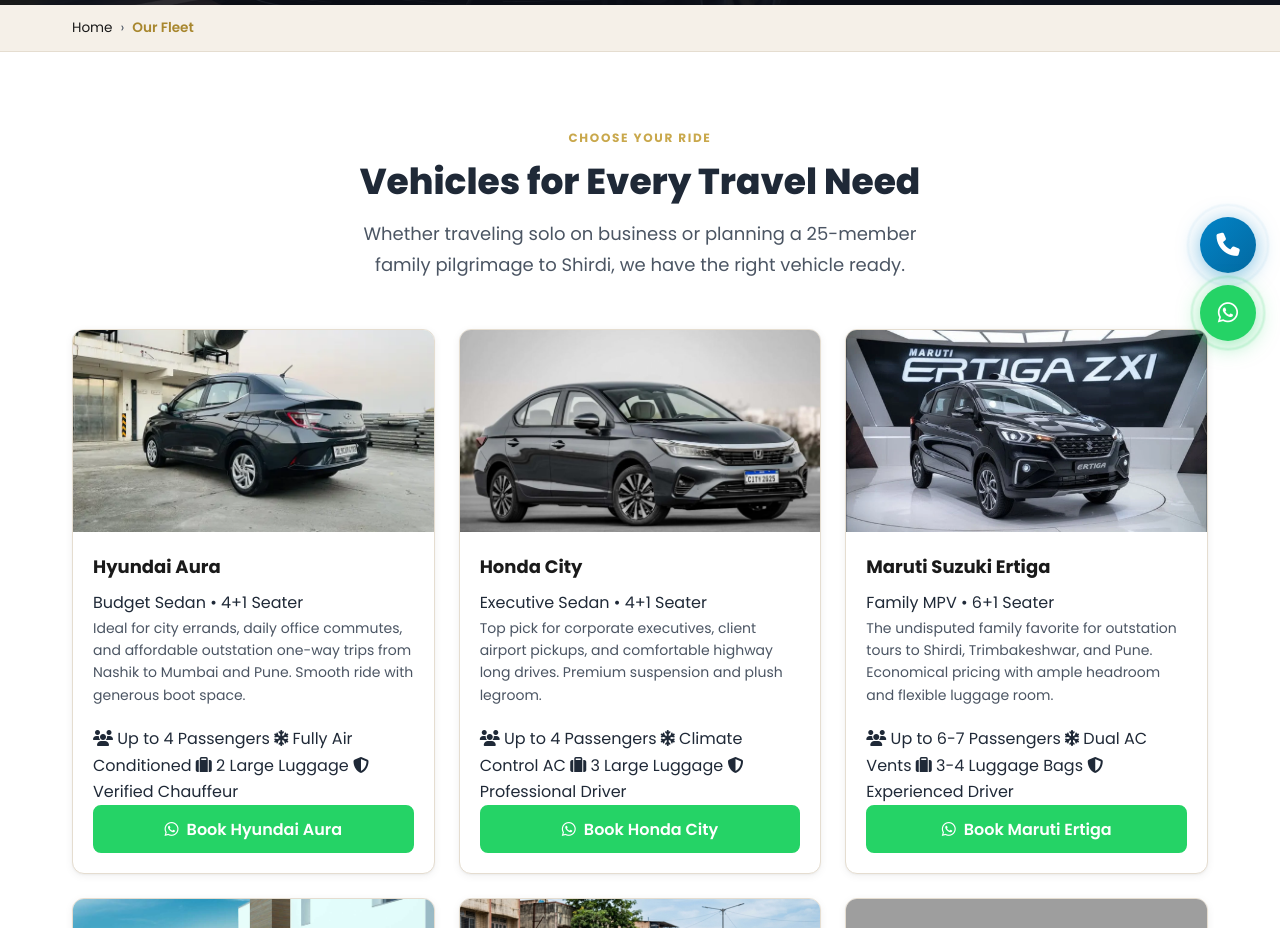
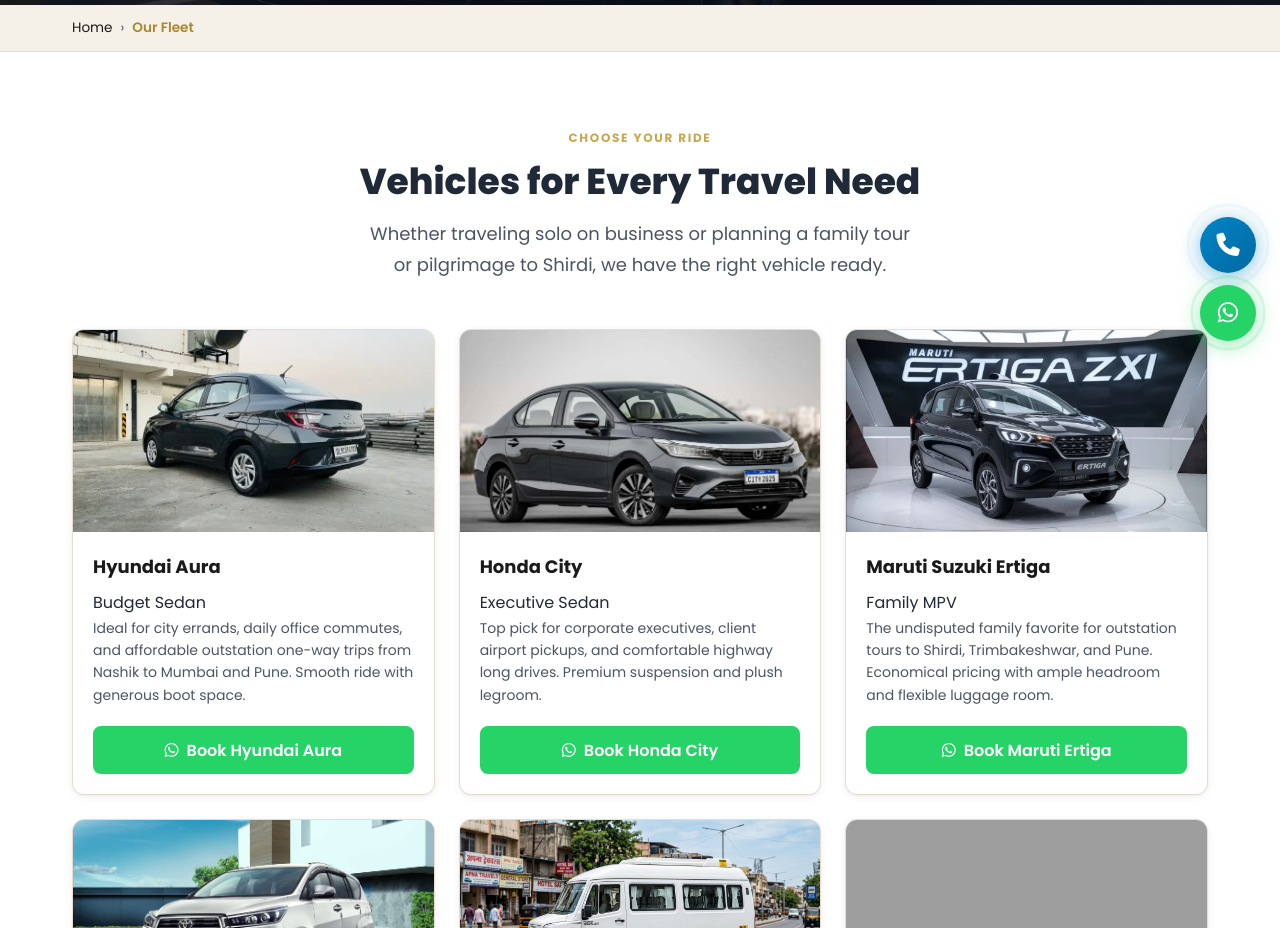
Before and after one commit to Hamizkhan08/GlobalCabServices, a Flask app: page /fleet in a window 1280 px wide. Shown: the part 435-1363 px from the top of the page. Run offline with Flask 3, Linux system fonts and the light colour scheme; grey boxes are pictures that could not be loaded.

Commit message:
Hide passenger counts, AC, luggage, and chauffeur specifications from fleet and services cards

```diff
--- a/templates/fleet.html
+++ b/templates/fleet.html
@@ -183,7 +183,7 @@
       <div class="sec-header sec-header--center">
         <span class="sec-eyebrow">CHOOSE YOUR RIDE</span>
         <h2 class="sec-title">Vehicles for Every Travel Need</h2>
-        <p class="sec-sub">Whether traveling solo on business or planning a 25-member family pilgrimage to Shirdi, we have the right vehicle ready.</p>
+        <p class="sec-sub">Whether traveling solo on business or planning a family tour or pilgrimage to Shirdi, we have the right vehicle ready.</p>
       </div>
 
       <div class="fleet-grid" role="list">
@@ -196,14 +196,8 @@
           </div>
           <div class="fleet-card__body">
             <h3 class="fleet-card__name">Hyundai Aura</h3>
-            <p class="fleet-card__cat">Budget Sedan &bull; 4+1 Seater</p>
+            <p class="fleet-card__cat">Budget Sedan</p>
             <p class="fleet-card__desc">Ideal for city errands, daily office commutes, and affordable outstation one-way trips from Nashik to Mumbai and Pune. Smooth ride with generous boot space.</p>
-            <div class="fleet-card__specs">
-              <span class="fleet-spec"><i class="fa-solid fa-users"></i> Up to 4 Passengers</span>
-              <span class="fleet-spec"><i class="fa-solid fa-snowflake"></i> Fully Air Conditioned</span>
-              <span class="fleet-spec"><i class="fa-solid fa-suitcase"></i> 2 Large Luggage</span>
-              <span class="fleet-spec"><i class="fa-solid fa-shield-halved"></i> Verified Chauffeur</span>
-            </div>
             <div class="fleet-card__footer">
               <a class="btn btn--whatsapp btn--full" href="https://wa.me/919881598109?text=Hello%20Global%20Cab%20Services%2C%20I%20would%20like%20to%20book%20a%20Hyundai%20Aura%20in%20Nashik." target="_blank" rel="noopener noreferrer">
                 <i class="fa-brands fa-whatsapp"></i> Book Hyundai Aura
@@ -220,14 +214,8 @@
           </div>
           <div class="fleet-card__body">
             <h3 class="fleet-card__name">Honda City</h3>
-            <p class="fleet-card__cat">Executive Sedan &bull; 4+1 Seater</p>
+            <p class="fleet-card__cat">Executive Sedan</p>
             <p class="fleet-card__desc">Top pick for corporate executives, client airport pickups, and comfortable highway long drives. Premium suspension and plush legroom.</p>
-            <div class="fleet-card__specs">
-              <span class="fleet-spec"><i class="fa-solid fa-users"></i> Up to 4 Passengers</span>
-              <span class="fleet-spec"><i class="fa-solid fa-snowflake"></i> Climate Control AC</span>
-              <span class="fleet-spec"><i class="fa-solid fa-suitcase"></i> 3 Large Luggage</span>
-              <span class="fleet-spec"><i class="fa-solid fa-shield-halved"></i> Professional Driver</span>
-            </div>
             <div class="fleet-card__footer">
               <a class="btn btn--whatsapp btn--full" href="https://wa.me/919881598109?text=Hello%20Global%20Cab%20Services%2C%20I%20would%20like%20to%20book%20a%20Honda%20City%20in%20Nashik." target="_blank" rel="noopener noreferrer">
                 <i class="fa-brands fa-whatsapp"></i> Book Honda City
@@ -244,14 +232,8 @@
           </div>
           <div class="fleet-card__body">
             <h3 class="fleet-card__name">Maruti Suzuki Ertiga</h3>
-            <p class="fleet-card__cat">Family MPV &bull; 6+1 Seater</p>
+            <p class="fleet-card__cat">Family MPV</p>
             <p class="fleet-card__desc">The undisputed family favorite for outstation tours to Shirdi, Trimbakeshwar, and Pune. Economical pricing with ample headroom and flexible luggage room.</p>
-            <div class="fleet-card__specs">
-              <span class="fleet-spec"><i class="fa-solid fa-users"></i> Up to 6-7 Passengers</span>
-              <span class="fleet-spec"><i class="fa-solid fa-snowflake"></i> Dual AC Vents</span>
-              <span class="fleet-spec"><i class="fa-solid fa-suitcase"></i> 3-4 Luggage Bags</span>
-              <span class="fleet-spec"><i class="fa-solid fa-shield-halved"></i> Experienced Driver</span>
-            </div>
             <div class="fleet-card__footer">
               <a class="btn btn--whatsapp btn--full" href="https://wa.me/919881598109?text=Hello%20Global%20Cab%20Services%2C%20I%20would%20like%20to%20book%20a%20Maruti%20Ertiga%20in%20Nashik." target="_blank" rel="noopener noreferrer">
                 <i class="fa-brands fa-whatsapp"></i> Book Maruti Ertiga
@@ -268,14 +250,8 @@
           </div>
           <div class="fleet-card__body">
             <h3 class="fleet-card__name">Toyota Innova Crysta</h3>
-            <p class="fleet-card__cat">Luxury SUV &bull; 7+1 Seater</p>
+            <p class="fleet-card__cat">Luxury SUV</p>
             <p class="fleet-card__desc">Unmatched comfort, captain seats, and superior ride dynamics for long-distance Maharashtra tours, wedding events, and corporate delegations.</p>
-            <div class="fleet-card__specs">
-              <span class="fleet-spec"><i class="fa-solid fa-users"></i> Up to 7 Passengers</span>
-              <span class="fleet-spec"><i class="fa-solid fa-snowflake"></i> Tri-Zone Powerful AC</span>
-              <span class="fleet-spec"><i class="fa-solid fa-suitcase"></i> 4 Large Luggage</span>
-              <span class="fleet-spec"><i class="fa-solid fa-shield-halved"></i> Top-Rated Chauffeur</span>
-            </div>
             <div class="fleet-card__footer">
               <a class="btn btn--whatsapp btn--full" href="https://wa.me/919881598109?text=Hello%20Global%20Cab%20Services%2C%20I%20would%20like%20to%20book%20an%20Innova%20Crysta%20in%20Nashik." target="_blank" rel="noopener noreferrer">
                 <i class="fa-brands fa-whatsapp"></i> Book Innova Crysta
@@ -292,14 +268,8 @@
           </div>
           <div class="fleet-card__body">
             <h3 class="fleet-card__name">Tempo Traveller</h3>
-            <p class="fleet-card__cat">Group Minibus &bull; 17 / 20 / 26 Seater</p>
+            <p class="fleet-card__cat">Group Minibus</p>
             <p class="fleet-card__desc">Engineered for large family get-togethers, school tours, and pilgrimage groups to Shirdi, Bhimashankar, and Saptashrungi. Pushback seats and push luggage rack.</p>
-            <div class="fleet-card__specs">
-              <span class="fleet-spec"><i class="fa-solid fa-users"></i> 17 to 26 Seats</span>
-              <span class="fleet-spec"><i class="fa-solid fa-snowflake"></i> Heavy-Duty AC</span>
-              <span class="fleet-spec"><i class="fa-solid fa-suitcase"></i> Dedicated Carrier</span>
-              <span class="fleet-spec"><i class="fa-solid fa-shield-halved"></i> Highway Expert Driver</span>
-            </div>
             <div class="fleet-card__footer">
               <a class="btn btn--whatsapp btn--full" href="https://wa.me/919881598109?text=Hello%20Global%20Cab%20Services%2C%20I%20would%20like%20to%20book%20a%20Tempo%20Traveller%20in%20Nashik." target="_blank" rel="noopener noreferrer">
                 <i class="fa-brands fa-whatsapp"></i> Book Tempo Traveller
@@ -316,14 +286,8 @@
           </div>
           <div class="fleet-card__body">
             <h3 class="fleet-card__name">Tata Winger</h3>
-            <p class="fleet-card__cat">Passenger Van &bull; 9 to 15 Seater</p>
+            <p class="fleet-card__cat">Passenger Van</p>
             <p class="fleet-card__desc">A versatile option between an SUV and a minibus. Individual reclining seats, generous legroom, and high headroom for mid-size group trips.</p>
-            <div class="fleet-card__specs">
-              <span class="fleet-spec"><i class="fa-solid fa-users"></i> 9 to 15 Seats</span>
-              <span class="fleet-spec"><i class="fa-solid fa-snowflake"></i> Individual AC Vents</span>
-              <span class="fleet-spec"><i class="fa-solid fa-suitcase"></i> Rear Luggage Space</span>
-              <span class="fleet-spec"><i class="fa-solid fa-shield-halved"></i> Courteous Chauffeur</span>
-            </div>
             <div class="fleet-card__footer">
               <a class="btn btn--whatsapp btn--full" href="https://wa.me/919881598109?text=Hello%20Global%20Cab%20Services%2C%20I%20would%20like%20to%20book%20a%20Tata%20Winger%20in%20Nashik." target="_blank" rel="noopener noreferrer">
                 <i class="fa-brands fa-whatsapp"></i> Book Tata Winger
--- a/templates/index.html
+++ b/templates/index.html
@@ -110,7 +110,7 @@
             "name": "What vehicles are available in your fleet?",
             "acceptedAnswer": {
               "@type": "Answer",
-              "text": "Our sanitized, AC fleet includes Hyundai Aura sedans, Honda City executive sedans, Maruti Suzuki Ertiga (7-seater MPV), Toyota Innova Crysta luxury SUVs, and 17 to 26-seater Tempo Travellers."
+              "text": "Our sanitized, AC fleet includes Hyundai Aura sedans, Honda City executive sedans, Maruti Suzuki Ertiga (MPV), Toyota Innova Crysta luxury SUVs, and Tempo Travellers."
             }
           },
           {
--- a/templates/services.html
+++ b/templates/services.html
@@ -240,7 +240,7 @@
             <span class="svc-card__sub">ON-TIME PICKUP &amp; DROP</span>
             <h3 class="svc-card__title">Airport Transfer Cab Service</h3>
             <p class="svc-card__desc">
-              Punctual door-to-terminal transfers connecting Nashik to Mumbai International Airport (CSMIA / T1 &amp; T2), Pune Airport (PNQ), and Shirdi Airport. Flight tracking, 24/7 availability, and luggage assistance.
+              Punctual door-to-terminal transfers connecting Nashik to Mumbai International Airport (CSMIA / T1 &amp; T2), Pune Airport (PNQ), and Shirdi Airport. Flight tracking, 24/7 availability, and on-time door pickup.
             </p>
             <div class="svc-card__footer">
               <a class="btn btn--outline-gold btn--sm btn--full" href="https://wa.me/919881598109?text=Hello%20Global%20Cab%20Services%2C%20I%20need%20an%20Airport%20Transfer%20cab%20from%20Nashik." target="_blank" rel="noopener noreferrer">
@@ -336,7 +336,7 @@
       <div style="background:var(--clr-ivory);border:1px solid var(--clr-border);border-radius:var(--r-xl);padding:2.5rem 1.5rem;text-align:center;margin-top:3.5rem;">
         <h3 style="font-size:1.4rem;font-weight:800;color:var(--clr-charcoal);margin-bottom:.5rem;">Need a Fleet Vehicle for Your Trip?</h3>
         <p style="color:var(--clr-text-lt);max-width:560px;margin:0 auto 1.5rem;font-size:.95rem;">
-          From compact Hyundai Aura sedans to spacious Toyota Innova Crysta and 26-seater Tempo Travellers, browse our complete fleet options.
+          From compact Hyundai Aura sedans to spacious Toyota Innova Crysta and Tempo Travellers, browse our complete fleet options.
         </p>
         <div style="display:flex;justify-content:center;gap:1rem;flex-wrap:wrap;">
           <a class="btn btn--primary btn--lg" href="{{ url_for('fleet') }}">
```
